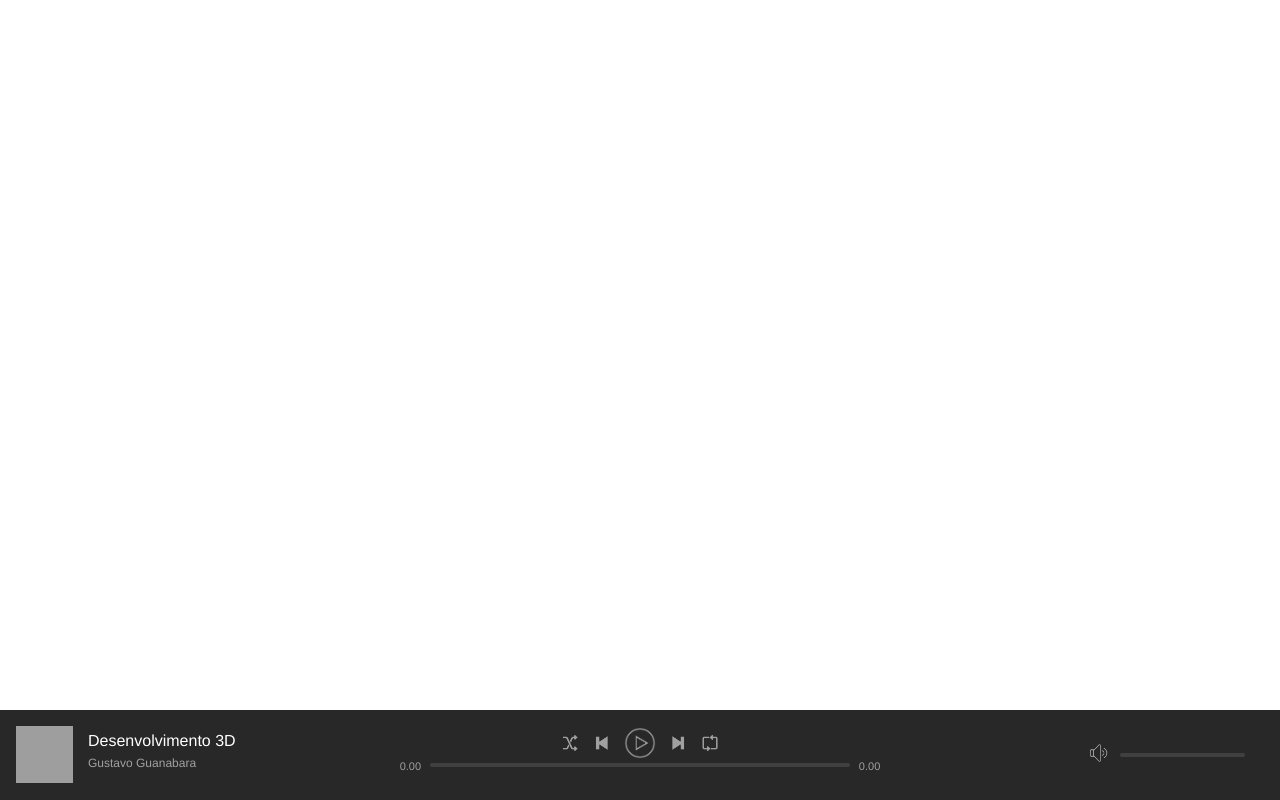
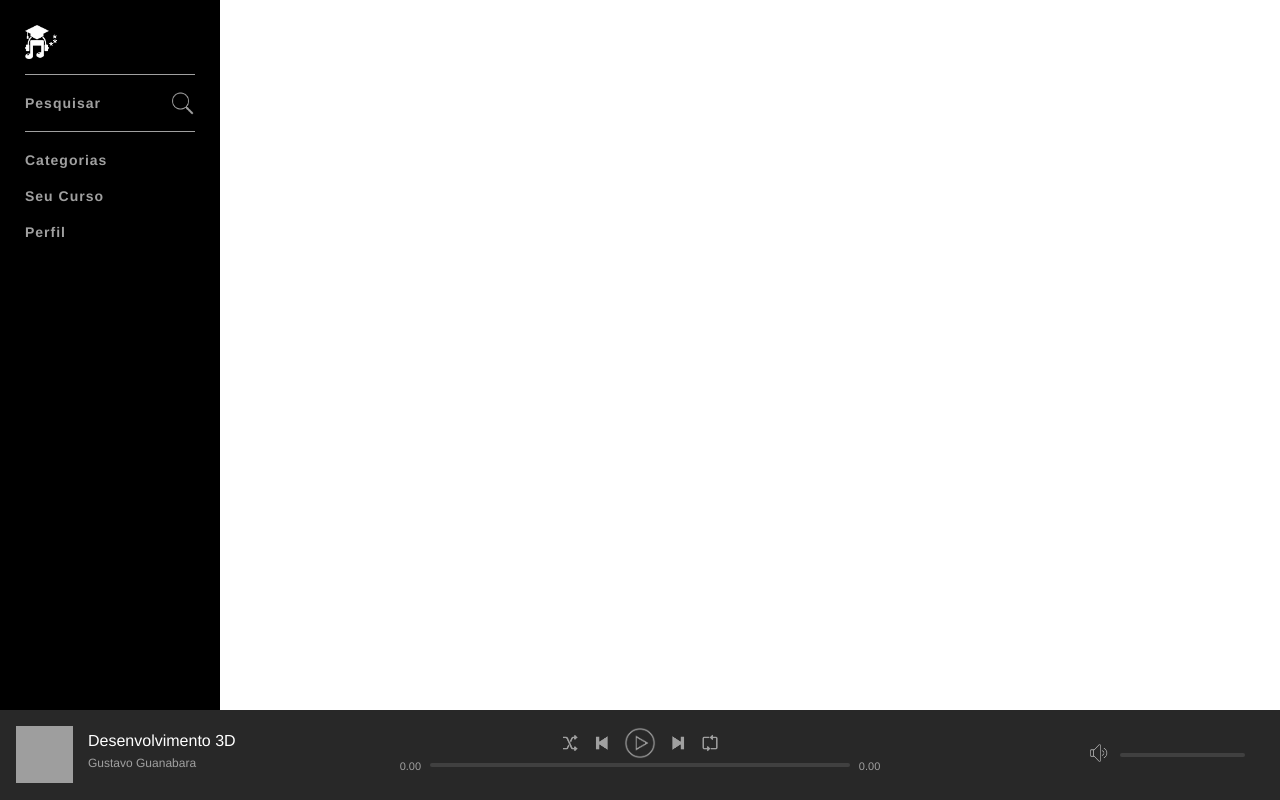
Before and after one commit to israeljoab/serplay, a PHP site: page / in a window 1280 px wide. Run offline with PHP 8.4, Linux system fonts and the light colour scheme; the visitor is signed in with stand-in values (Sample User, id 1); grey boxes are pictures that could not be loaded.

Commit message:
Atualizações

```diff
--- a/assets/css/style.css
+++ b/assets/css/style.css
@@ -147,3 +147,57 @@ html, body {
     min-height: 100%;
     width: 100%;
 }
+
+#navBarContainer {
+	background-color: #000;
+    width: 220px;
+    height: 100vh;
+    position: fixed;
+    top: 0;
+    left: 0;
+}
+
+.navBar {
+    padding: 25px;
+    display: flex;
+    flex-direction: column;
+    -ms-flex-direction: column;
+}
+
+.logo {
+    margin-bottom: 15px;
+}
+
+.logo img {
+    width: 32px;
+}
+
+.navBar .grupo {
+    border-top: 1px solid #a0a0a0;
+    padding: 10px 0;
+}
+
+.navItem {
+    padding: 10px 0;
+    font-size: 14px;
+    font-weight: 700;
+    display: block;
+    letter-spacing: 1px;
+    position: relative;
+}
+
+.navItemLink {
+    color: #a0a0a0;
+    text-decoration: none;
+}
+
+.navItemLink:hover {
+    color: #ffffff;
+}
+
+.navItemLink .icon {
+    position: absolute;
+    right: 0;
+    top: 6px;
+    width: 25px;
+}
--- a/index.php
+++ b/index.php
@@ -24,6 +24,41 @@ if (isset($_SESSION['usuarioLogado'])) {
     <div id="mainContainer">
 
         <div id="topContainer">
+
+            <div id="navBarContainer">
+                <nav class="navBar">
+
+                    <a href="index.php" class="logo">
+                        <img src="assets/imagens/icons/logo.png">
+                    </a>
+
+                    <div class="grupo">
+
+                        <div class="navItem">
+                            <a href="pesquisar.php" class="navItemLink">Pesquisar
+                                <img src="assets/imagens/icons/search.png" class="icon" alt="Pesquisar">
+                            </a>
+                        </div>
+
+                    </div>
+
+                    <div class="grupo">
+                        <div class="navItem">
+                                <a href="categorias.php" class="navItemLink">Categorias</a>
+                        </div>
+
+                        <div class="navItem">
+                            <a href="seucurso.php" class="navItemLink">Seu Curso</a>
+                        </div>
+
+                        <div class="navItem">
+                            <a href="perfil.php" class="navItemLink">Perfil</a>
+                        </div>
+                    </div>
+
+
+                </nav>
+            </div>
 
         </div>
 
```
Also changed, not shown: assets/imagens/capas/1.png (added), assets/imagens/capas/2.png (added), assets/imagens/capas/3.png (added), assets/imagens/capas/4.png (added), assets/imagens/capas/5.png (added), assets/imagens/capas/6.png (added), assets/imagens/capas/7.png (added), assets/imagens/icons/logo.png (added), 6 other files.
